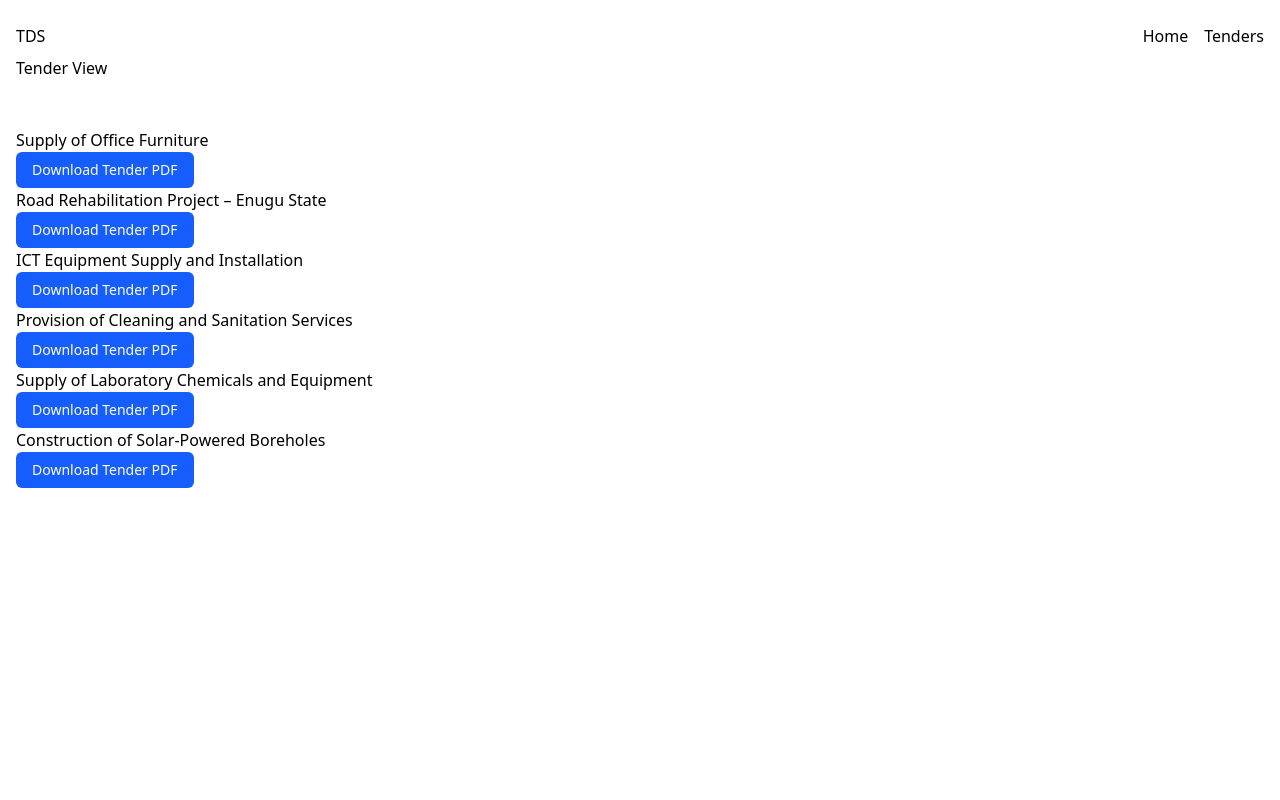
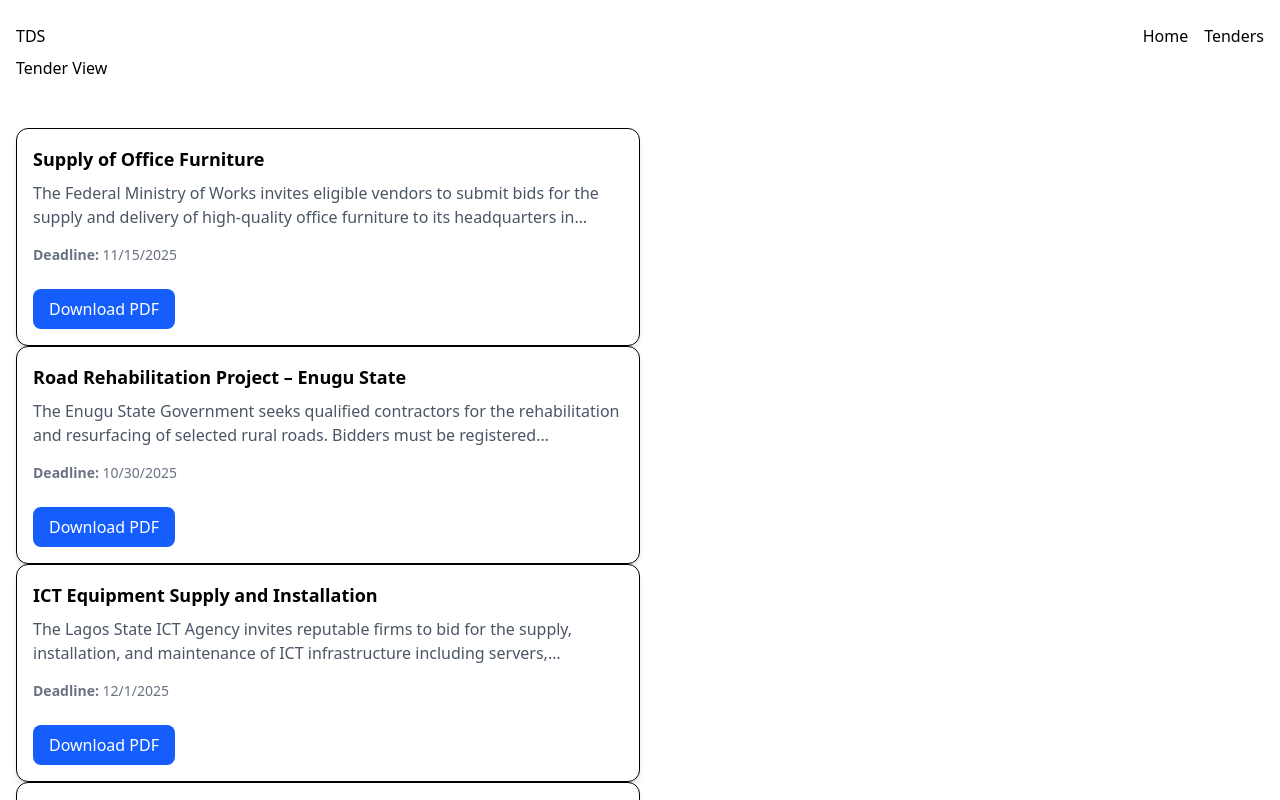
Before and after one commit to deborahkudaru/tender-download-system, a Vue app: page /tenders in a window 1280 px wide. Shown: the top 800 px of the page. Built offline with nearby package versions, Linux system fonts and the light colour scheme.

Commit message:
feat: add jsPDF for PDF generation and enhance TenderCard component; update SearchBar for improved search functionality; modify Toast timeout in main.js

```diff
--- a/package.json
+++ b/package.json
@@ -11,6 +11,7 @@
   "dependencies": {
     "@tailwindcss/vite": "^4.1.14",
     "file-saver": "^2.0.5",
+    "jspdf": "^3.0.3",
     "tailwindcss": "^4.1.14",
     "vue": "^3.5.22",
     "vue-spinner": "^1.0.4",
--- a/src/components/SearchBar.vue
+++ b/src/components/SearchBar.vue
@@ -1,32 +1,22 @@
 <script setup>
-import { ref, watch } from 'vue';
+import { ref, watch } from 'vue'
 
-defineProps({
-    modelValue: {
-        type: String,
-        default: "",
-    },
-});
+const emit = defineEmits(['search'])
+const searchQuery = ref('')
 
-const emit = defineEmits(["update:modelValue"]);
-
-const query = ref(modelValue);
-
-const updateQuery = () => {
-    emit("update:modelValue", query.value);
-};
-
-watch(
-    () => modelValue,
-    (newVal) => {
-        query.value = newVal;
-    }
-);
+// emit search text when user types
+watch(searchQuery, (val) => {
+  emit('search', val)
+})
 </script>
 
 <template>
-    <div class="bg-gray-100 p-4 rounded">
-        <input v-model="query" @input="updateQuery" type="text" placeholder="Search tenders..."
-            class="w-full p-2 border border-gray-300 rounded" />
-    </div>
+  <div class="w-full flex justify-center mb-6">
+    <input
+      v-model="searchQuery"
+      type="text"
+      placeholder="Search tenders by title, description, or tags..."
+      class="w-full max-w-lg px-4 py-2 border rounded-lg focus:outline-none focus:ring-2 focus:ring-blue-500"
+    />
+  </div>
 </template>
--- a/src/components/TenderCard.vue
+++ b/src/components/TenderCard.vue
@@ -1,34 +1,85 @@
 <script setup>
+import { jsPDF } from "jspdf";
+import { useToast } from "vue-toastification";
+
+const toast = useToast();
 
 const props = defineProps({
-    tender: {
-        type: Object,
-        required: true
-    }
+  tender: {
+    type: Object,
+    required: true,
+  },
 });
 
-const downloadTender = (url, title) => {
-    const link = document.createElement('a')
-    link.href = url
-    link.download = `${title}.pdf`
-    document.body.appendChild(link)
-    link.click()
-    document.body.removeChild(link)
-}
+const downloadTender = (tender) => {
+  try {
+    toast.info(`Downloading "${tender.title}"...`);
+
+    const doc = new jsPDF();
+
+    // Header
+    doc.setFontSize(20);
+    doc.text("Tender Document", 20, 20);
+    doc.setFontSize(12);
+    doc.text(`Generated on: ${new Date().toLocaleString()}`, 20, 30);
+
+    // Line divider
+    doc.line(20, 35, 190, 35);
+
+    // Tender details
+    doc.setFontSize(14);
+    doc.text(`Title: ${tender.title}`, 20, 50);
+    doc.text("Description:", 20, 65);
+
+    // Wrapped description text
+    doc.setFontSize(12);
+    doc.text(tender.description || "No description provided.", 20, 75, {
+      maxWidth: 160,
+    });
+
+    // More details
+    doc.text(`Budget: ${tender.budget || "N/A"}`, 20, 110);
+    doc.text(
+      `Deadline: ${
+        tender.deadline
+          ? new Date(tender.deadline).toLocaleDateString()
+          : "N/A"
+      }`,
+      20,
+      120
+    );
+
+    // Footer
+    doc.setFontSize(10);
+    doc.text("Tender Download System", 20, 280);
+
+    // Save as real PDF
+    doc.save(`${tender.title}.pdf`);
+
+    toast.success("Tender PDF downloaded successfully!");
+  } catch (error) {
+    console.error(error);
+    toast.error("Failed to generate tender PDF.");
+  }
+};
 </script>
 
 <template>
+  <div class="p-4 border rounded-xl bg-white shadow-md w-full sm:w-1/2">
+    <h3 class="text-lg font-semibold mb-2">{{ tender.title }}</h3>
+    <p class="text-gray-600 mb-4 line-clamp-2">
+      {{ tender.description }}
+    </p>
+    <p class="text-sm text-gray-500 mb-3">
+      <strong>Deadline:</strong>
+      {{ new Date(tender.deadline).toLocaleDateString() }}
+    </p>
 
-    <div>{{ tender.title }}
-    </div>
-    <!-- <div>{{ tender.description }}</div> -->
-         <!-- <p class="text-gray-500 text-sm mb-3">
-      <strong>Deadline:</strong> {{ new Date(tender.deadline).toLocaleDateString() }}
-    </p> -->
-<button
-      @click="downloadTender(tender.documentUrl, tender.title)"
-      class="bg-blue-600 text-white px-4 py-2 rounded-md text-sm hover:bg-blue-700 transition"
+    <button
+      @click="downloadTender(tender)"
+      class="bg-blue-600 text-white px-4 py-2 mt-3 rounded-lg hover:bg-blue-700 transition-colors"
     >
-      Download Tender PDF
+      Download PDF
     </button>
+  </div>
 </template>
--- a/src/main.js
+++ b/src/main.js
@@ -10,7 +10,7 @@ const app = createApp(App);
 app.use(router);
 app.use(Toast, {
     position: "top-right",
-    timeout: 3000,
+    timeout: 9000,
     closeOnClick: true,
     pauseOnHover: true,
     draggable: true,
```
Also changed, not shown: 1 other file (tests, documents, lock files or other folders).
